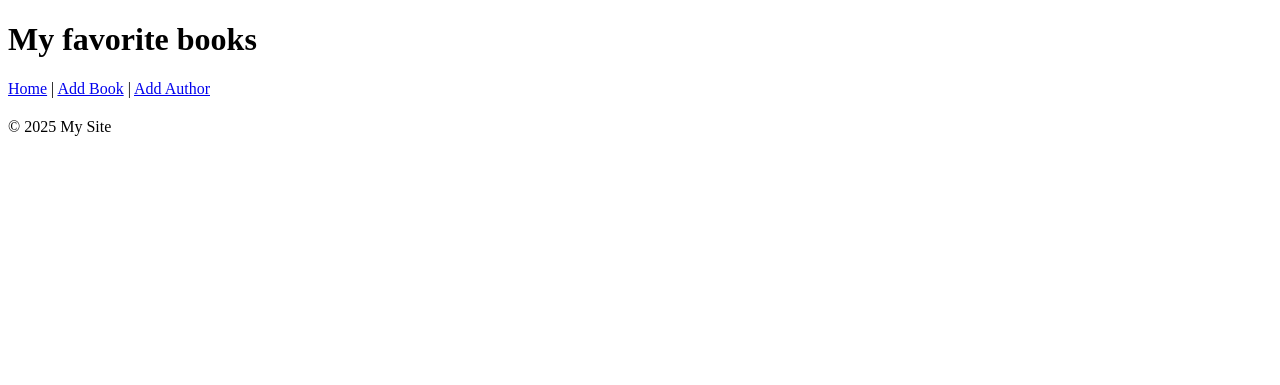
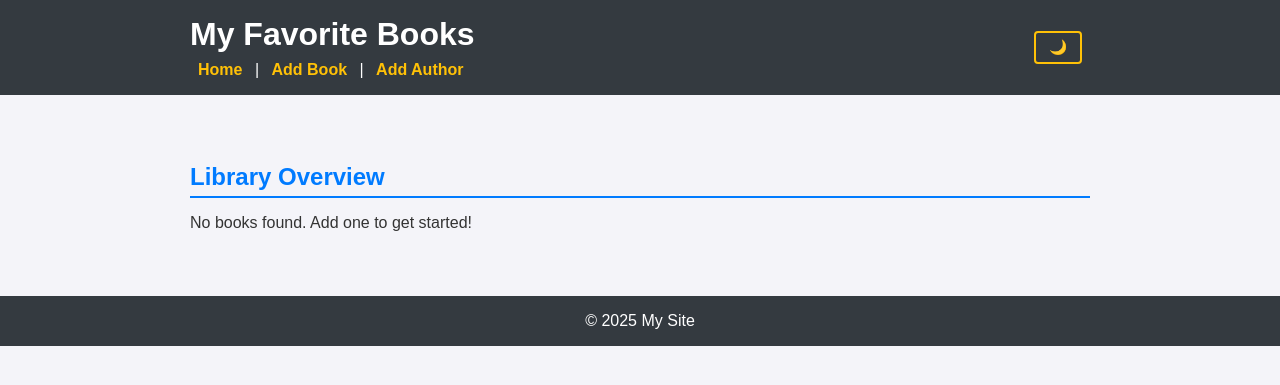
Before and after one commit to paul-wosch/Book-Alchemy, a Flask app: page / in a window 1280 px wide. Shown: the top 385 px of the page. Run offline with Flask 3, Linux system fonts and the light colour scheme; data that the repository does not hold is empty.

Commit message:
feat(templates): add themes and toggle button
Introduced multiple styled themes and a toggle mechanism to improve
accessibility and user experience.

- Created dark, pastel, and high contrast styles with a toggle in
  `base.html`.
- Updated header, navbar, book view, and forms for consistent styling
  and improved accessibility.

These changes modernized the UI, added theme flexibility, and
prepared the site for future styling refinements.

```diff
--- /dev/null
+++ b/static/common.css
@@ -0,0 +1,58 @@
+/* common.css */
+
+/* Base styling for the theme toggle button */
+.btn-theme {
+    border: 2px solid transparent;
+    font-size: 1.2rem;
+    padding: 0.3rem 0.6rem;
+    border-radius: 50%;
+    cursor: pointer;
+    transition: all 0.2s ease;
+    vertical-align: middle;
+}
+
+/* Header wrapper */
+.site-header {
+    background-color: #343a40; /* overridden by theme files */
+    color: white;
+    padding: 1rem 0; /* vertical padding only */
+}
+
+/* Centered container, aligns with main content */
+.header-container {
+    max-width: 900px; /* match main’s max-width */
+    margin: 0 auto;   /* center horizontally */
+    padding: 0 1rem;  /* left/right breathing room */
+    display: flex;
+    justify-content: space-between;
+    align-items: center;
+}
+
+/* Left side: title + nav stacked */
+.header-left {
+    display: flex;
+    flex-direction: column;
+    align-items: flex-start;
+}
+
+.header-left h1 {
+    margin: 0;
+    font-size: 2rem;
+}
+
+.header-left nav {
+    margin-top: 0.5rem;
+}
+
+/* Right side: toggle button */
+.header-right {
+    display: flex;
+    align-items: center;
+}
+
+/* Shared main content layout */
+main {
+    max-width: 900px;
+    margin: 2rem auto;
+    padding: 1rem; /* ensures left/right spacing in all themes */
+}
--- /dev/null
+++ b/static/style-dark.css
@@ -0,0 +1,169 @@
+/* General page layout */
+body {
+    font-family: Arial, sans-serif;
+    margin: 0;
+    background-color: #f4f4f9;
+    color: #333;
+}
+
+/* Header and navbar */
+header {
+    background-color: #343a40;
+    color: white;
+    padding: 1rem;
+    text-align: center;
+}
+
+header h1 {
+    margin: 0;
+    font-size: 2rem;
+}
+
+nav {
+    margin-top: 0.5rem;
+}
+
+nav a {
+    color: #ffc107;
+    text-decoration: none;
+    margin: 0 0.5rem;
+    font-weight: bold;
+}
+
+nav a:hover {
+    text-decoration: underline;
+}
+
+/* Headings */
+h2 {
+    border-bottom: 2px solid #007BFF;
+    padding-bottom: 0.3rem;
+    margin-bottom: 1rem;
+    color: #007BFF;
+}
+
+/* Book entry cards */
+.book-entry {
+    border: 1px solid #ddd;
+    padding: 1rem;
+    margin-bottom: 1.5rem;
+    background: #fff;
+    border-radius: 6px;
+    box-shadow: 0 2px 4px rgba(0,0,0,0.1);
+}
+
+.book-entry h3 a {
+    color: #007BFF;
+    text-decoration: none;
+}
+
+.book-entry h3 a:hover {
+    text-decoration: underline;
+}
+
+.book-entry img {
+    max-height: 200px;
+    margin-top: 0.5rem;
+    border-radius: 4px;
+}
+
+/* Action buttons */
+.book-actions {
+    margin-top: 0.8rem;
+}
+
+.btn {
+    display: inline-block;
+    padding: 0.4rem 0.8rem;
+    margin-right: 0.5rem;
+    border-radius: 4px;
+    text-decoration: none;
+    font-size: 0.9rem;
+    cursor: pointer;
+    transition: background-color 0.2s ease;
+}
+
+.btn-edit {
+    background-color: #007BFF;
+    color: white;
+    border: none;
+}
+
+.btn-edit:hover {
+    background-color: #0056b3;
+}
+
+.btn-delete {
+    background-color: #dc3545;
+    color: white;
+    border: none;
+}
+
+.btn-delete:hover {
+    background-color: #a71d2a;
+}
+
+/* Forms */
+.form {
+    background: #fff;
+    padding: 1.5rem;
+    border-radius: 6px;
+    box-shadow: 0 2px 4px rgba(0,0,0,0.1);
+    margin-bottom: 2rem;
+}
+
+.form label {
+    font-weight: bold;
+    display: block;
+    margin-top: 0.8rem;
+}
+
+.form input[type="text"],
+.form input[type="date"],
+.form input[type="number"],
+.form select,
+.form textarea {
+    width: 100%;
+    padding: 0.6rem;
+    margin-top: 0.3rem;
+    border: 1px solid #ccc;
+    border-radius: 4px;
+    font-size: 0.95rem;
+}
+
+.form input[type="submit"],
+.form .button {
+    margin-top: 1rem;
+    background-color: #28a745;
+    color: white;
+    border: none;
+    padding: 0.6rem 1.2rem;
+    border-radius: 4px;
+    cursor: pointer;
+    font-weight: bold;
+    font-size: 0.95rem;
+}
+
+.form input[type="submit"]:hover,
+.form .button:hover {
+    background-color: #218838;
+}
+
+/* Footer */
+footer {
+    background-color: #343a40;
+    color: white;
+    text-align: center;
+    padding: 1rem;
+    margin-top: 2rem;
+}
+
+.theme-dark .btn-theme {
+    background-color: #343a40;
+    color: #ffc107;
+    border-color: #ffc107;
+}
+.theme-dark .btn-theme:hover {
+    background-color: #ffc107;
+    color: #343a40;
+}
--- a/static/style.css
+++ /dev/null
@@ -1,40 +0,0 @@
-.book-entry {
-    border: 1px solid #ddd;
-    padding: 1rem;
-    margin-bottom: 1rem;
-    background: #fafafa;
-}
-
-.book-actions {
-    margin-top: 0.5rem;
-}
-
-.btn {
-    display: inline-block;
-    padding: 0.4rem 0.8rem;
-    margin-right: 0.5rem;
-    border-radius: 4px;
-    text-decoration: none;
-    font-size: 0.9rem;
-    cursor: pointer;
-}
-
-.btn-edit {
-    background-color: #007BFF; /* Bootstrap blue */
-    color: white;
-    border: none;
-}
-
-.btn-edit:hover {
-    background-color: #0056b3;
-}
-
-.btn-delete {
-    background-color: #dc3545; /* Bootstrap red */
-    color: white;
-    border: none;
-}
-
-.btn-delete:hover {
-    background-color: #a71d2a;
-}
--- a/templates/base.html
+++ b/templates/base.html
@@ -3,16 +3,26 @@
 <head>
     <meta charset="UTF-8">
     <meta name="viewport" content="width=device-width, initial-scale=1.0">
-        <meta http-equiv="X-UA-Compatible" content="ie=edge">
-        <link rel="stylesheet" href="{{ url_for('static', filename='style.css') }}">
     <title>{%- block title %}My favorite books{%- endblock %}</title>
+    <link rel="stylesheet" href="{{ url_for('static', filename='common.css') }}">
+    <!-- Default theme -->
+    <link id="theme-link" rel="stylesheet" href="{{ url_for('static', filename='style-dark.css') }}">
 </head>
 <body>
-    <header>
+    <header class="site-header">
+        <div class="header-container">
+            <div class="header-left">
                 <h1>{%- block heading %}My favorite books{% endblock %}</h1>
                 <nav>
-            <a href="/">Home</a> | <a href="/add_book">Add Book</a> | <a href="/add_author">Add Author</a>
+                    <a href="/">Home</a> |
+                    <a href="/add_book">Add Book</a> |
+                    <a href="/add_author">Add Author</a>
                 </nav>
+            </div>
+            <div class="header-right">
+                <button id="theme-toggle" class="btn btn-theme" title="Switch theme">🌙</button>
+            </div>
+        </div>
     </header>
     <main>
         <h2>{%- block subheading %}{% endblock %}</h2>
@@ -21,5 +31,38 @@
     <footer>
         {%- block footer %}© 2025 My Site{%- endblock %}
     </footer>
+    <script>
+        const toggleBtn = document.getElementById('theme-toggle');
+        const themeLink = document.getElementById('theme-link');
+
+        const themes = [
+            { href: "{{ url_for('static', filename='style-dark.css') }}", icon: "🌙", bodyClass: "theme-dark" },
+            { href: "{{ url_for('static', filename='style-pastel.css') }}", icon: "☀️", bodyClass: "theme-pastel" },
+            { href: "{{ url_for('static', filename='style-highcontrast.css') }}", icon: "⚫️", bodyClass: "theme-highcontrast" }
+        ];
+
+        let currentIndex = 0;
+
+        // Load saved theme
+        const savedTheme = localStorage.getItem('theme');
+        if (savedTheme) {
+            const foundIndex = themes.findIndex(t => t.href === savedTheme);
+            currentIndex = foundIndex !== -1 ? foundIndex : 0;
+        }
+
+        function applyTheme(index) {
+            themeLink.href = themes[index].href;
+            toggleBtn.textContent = themes[index].icon;
+            document.body.className = themes[index].bodyClass;
+            localStorage.setItem('theme', themes[index].href);
+        }
+
+        applyTheme(currentIndex);
+
+        toggleBtn.addEventListener('click', () => {
+            currentIndex = (currentIndex + 1) % themes.length;
+            applyTheme(currentIndex);
+        });
+    </script>
 </body>
 </html>
--- a/templates/book.html
+++ b/templates/book.html
@@ -9,14 +9,14 @@
 
     <div class="book-actions">
         <!-- Update Book -->
-        <a href="{{ url_for('update_book', book_id=book.book_id) }}" class="btn btn-edit">Edit Book</a>
+        <a href="{{ url_for('update_book', book_id=book.book_id) }}" class="btn btn-edit">✏️ Edit Book</a>
 
         <!-- Delete Book -->
         <form action="{{ url_for('delete_book', book_id=book.book_id) }}" method="POST" style="display:inline;">
-            <input type="submit" value="Delete Book" class="btn btn-delete">
+            <input type="submit" value="🗑️ Delete Book" class="btn btn-delete">
         </form>
 
         <!-- Update Author -->
-        <a href="{{ url_for('update_author', author_id=book.author.author_id) }}" class="btn btn-edit">Edit Author</a>
+        <a href="{{ url_for('update_author', author_id=book.author.author_id) }}" class="btn btn-edit">✏️ Edit Author</a>
     </div>
 </div>
--- a/templates/home.html
+++ b/templates/home.html
@@ -1,7 +1,15 @@
-{%- extends "base.html" %}
-{%- block title %}Home{% endblock %}
-{%- block content %}
-{%- for book in books %}
-{%- include 'book.html' %}
-{%- endfor %}
-{%- endblock %}
+{% extends "base.html" %}
+
+{% block title %}My favorite books{% endblock %}
+{% block heading %}My Favorite Books{% endblock %}
+{% block subheading %}Library Overview{% endblock %}
+
+{% block content %}
+  <div class="book-list">
+    {% for book in books %}
+      {% include "book.html" %}
+    {% else %}
+      <p>No books found. Add one to get started!</p>
+    {% endfor %}
+  </div>
+{% endblock %}
```
Also changed, not shown: static/style-highcontrast.css (added, +171 -0 lines), static/style-pastel.css (added, +179 -0 lines). Lines whose indentation alone changed are shown as unchanged.
